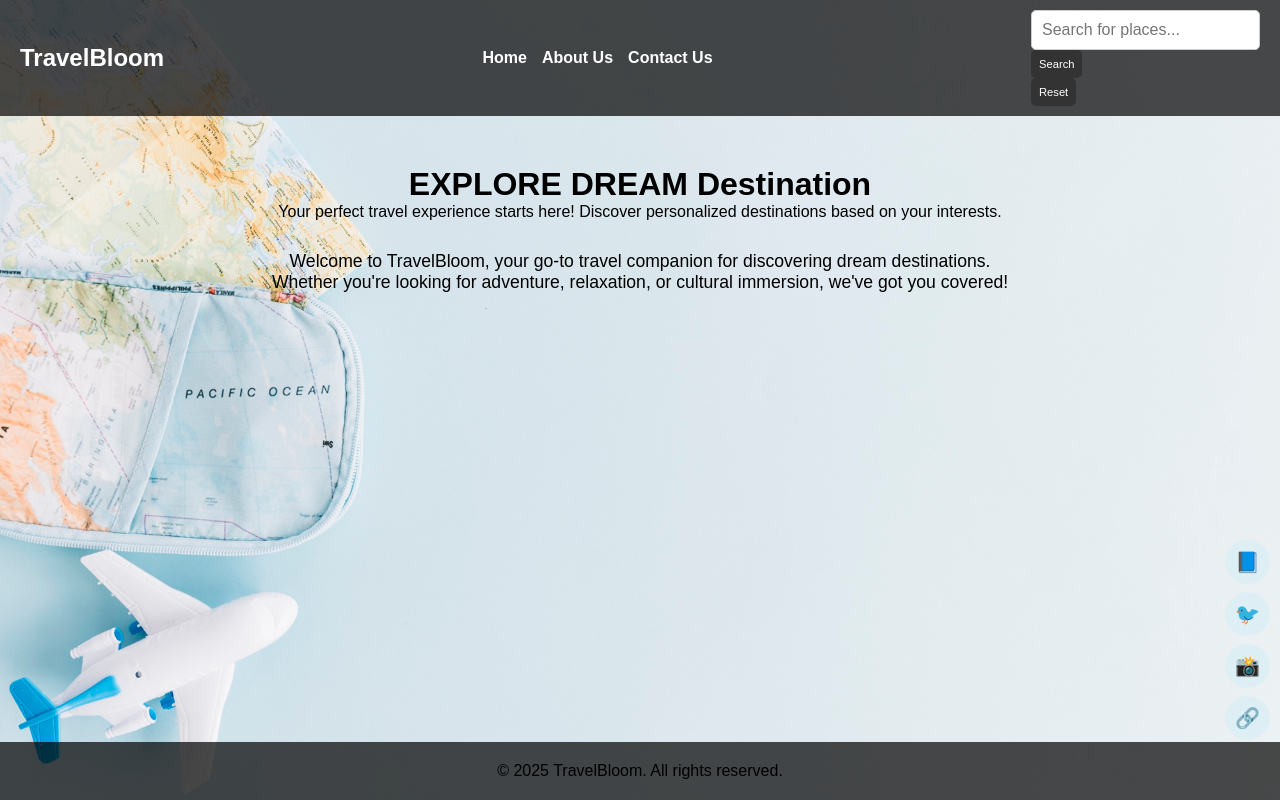
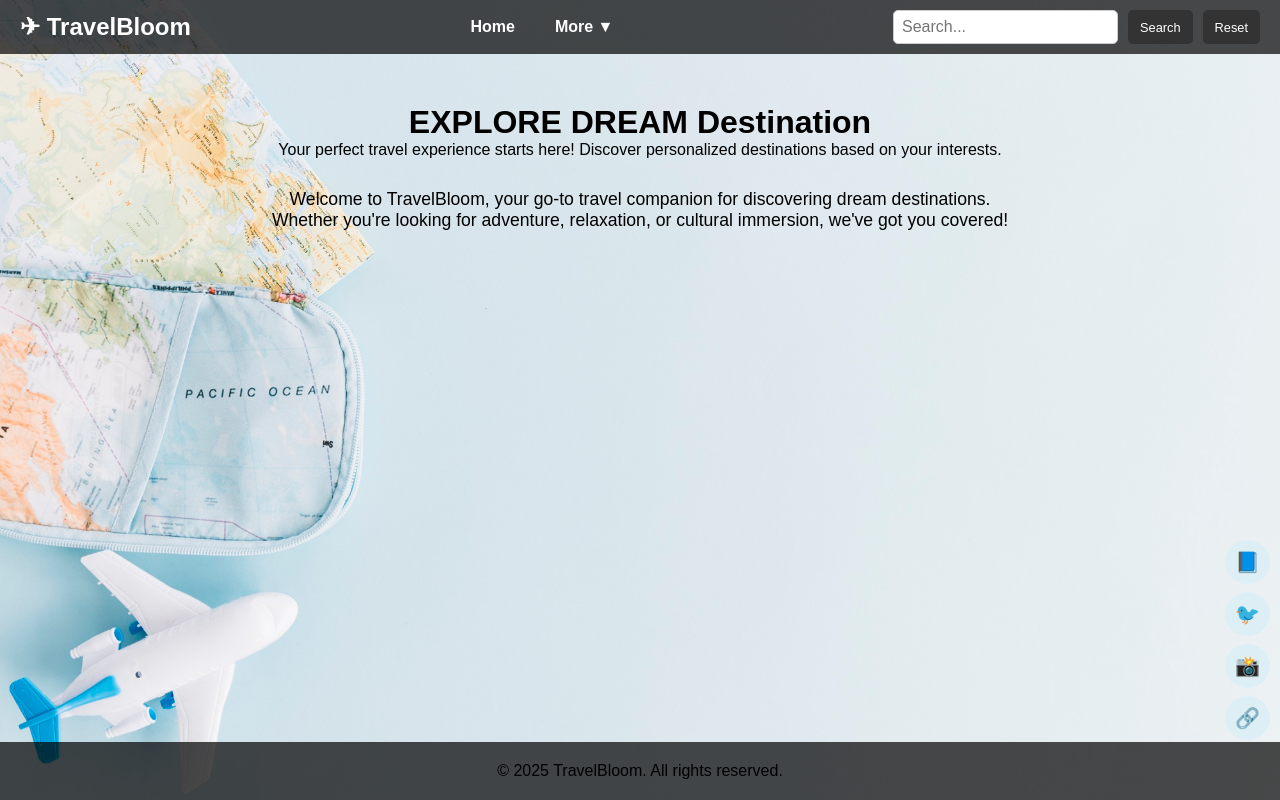
Before and after one commit to khtrivedi75/travelRecommendation, a plain HTML site: page index.html in a window 1280 px wide. Drawn offline with Linux system fonts and the light colour scheme.

Commit message:
Added fix for navigation bar alignment

```diff
--- a/index.html
+++ b/index.html
@@ -19,16 +19,23 @@
 
     <!-- Navigation Bar -->
     <nav>
-        <div class="logo">TravelBloom</div>
-        <ul>
-            <li><a href="index.html">Home</a></li>
-            <li><a href="about.html">About Us</a></li>
-            <li><a href="contact.html">Contact Us</a></li>
-        </ul>
-        <div class="search-bar">
-            <input type="text" id="conditionInput" placeholder="Search for places...">
-            <button id="btnSearch">Search</button>
-            <button id="btnReset">Reset</button>
+        <div class="logo">︎✈︎ TravelBloom</div>
+        <div class="nav-container">
+            <ul>
+                <li><a href="#">Home</a></li>
+                <li class="dropdown">
+                    <a href="#">More ▼</a>
+                    <div class="dropdown-content">
+                        <a href="about.html">About Us</a>
+                        <a href="contact.html">Contact Us</a>
+                    </div>
+                </li>
+            </ul>
+        </div>
+        <div class="search-container">
+            <input type="text" id="search" placeholder="Search...">
+            <button>Search</button>
+            <button>Reset</button>
         </div>
     </nav>
 
--- a/styles.css
+++ b/styles.css
@@ -38,38 +38,84 @@ nav {
     padding: 10px 20px;
 }
 
+/* Logo Styling */
 .logo {
     font-size: 24px;
     font-weight: bold;
     color: white;
+    flex-shrink: 0; /* Prevents logo from shrinking */
 }
 
+/* Navigation Menu */
 .nav-container {
     display: flex;
     align-items: center;
-    gap: 15px;
+    gap: 20px;
+    flex-grow: 1; /* Allows it to take available space */
+    justify-content: center; /* Centers navigation links */
 }
 
 ul {
     list-style: none;
     display: flex;
-    gap: 15px;
+    gap: 20px;
+    padding: 0;
+}
+
+ul li {
+    position: relative;
 }
 
 ul li a {
     color: white;
     text-decoration: none;
     font-weight: bold;
+    padding: 5px 10px;
+    transition: color 0.3s ease;
 }
 
-/* Search and reset button container */
+ul li a:hover {
+    color: #f0a500;
+}
+
+/* Dropdown Menu for Extra Pages */
+.dropdown {
+    position: relative;
+}
+
+.dropdown-content {
+    display: none;
+    position: absolute;
+    background: rgba(0, 0, 0, 0.9);
+    min-width: 150px;
+    box-shadow: 0px 4px 8px rgba(0, 0, 0, 0.5);
+    border-radius: 5px;
+}
+
+.dropdown-content a {
+    display: block;
+    padding: 10px;
+    color: white;
+    text-decoration: none;
+}
+
+.dropdown-content a:hover {
+    background: rgba(255, 255, 255, 0.2);
+}
+
+/* Show dropdown on hover */
+.dropdown:hover .dropdown-content {
+    display: block;
+}
+
+/* Search Bar & Reset Button */
 .search-container {
     display: flex;
     align-items: center;
     gap: 10px;
+    flex-shrink: 0;
 }
 
-/* Search input */
 #search {
     padding: 8px;
     font-size: 1em;
@@ -78,25 +124,26 @@ ul li a {
     height: 34px;
 }
 
-/* Button Styling (Search and Reset buttons) */
+/* Buttons */
 button {
-    font-size: 0.7em;         /* Smaller font size */
-    padding: 4px 8px;         /* Reduced padding */
+    font-size: 0.8em;
+    padding: 6px 12px;
     background-color: #333;
     color: white;
     border: none;
     border-radius: 5px;
     cursor: pointer;
-    height: 28px;             /* Smaller height */
-    display: flex;            /* Flex container to center text */
-    justify-content: center;  /* Center text horizontally */
-    align-items: center;      /* Center text vertically */
-    text-align: center;       /* Ensure text is centered in the button */
+    height: 34px;
+    display: flex;
+    justify-content: center;
+    align-items: center;
+    text-align: center;
 }
 
 button:hover {
     background-color: #555;
 }
+
 
 /* Header Styling */
 header {
```
